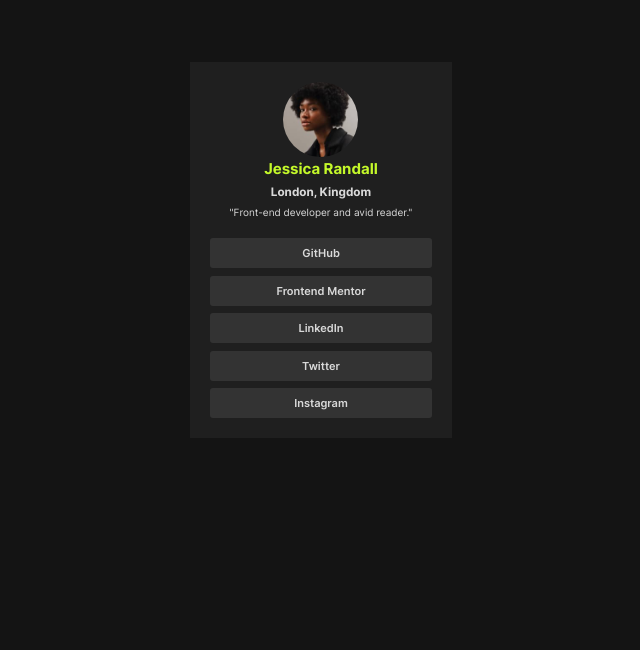
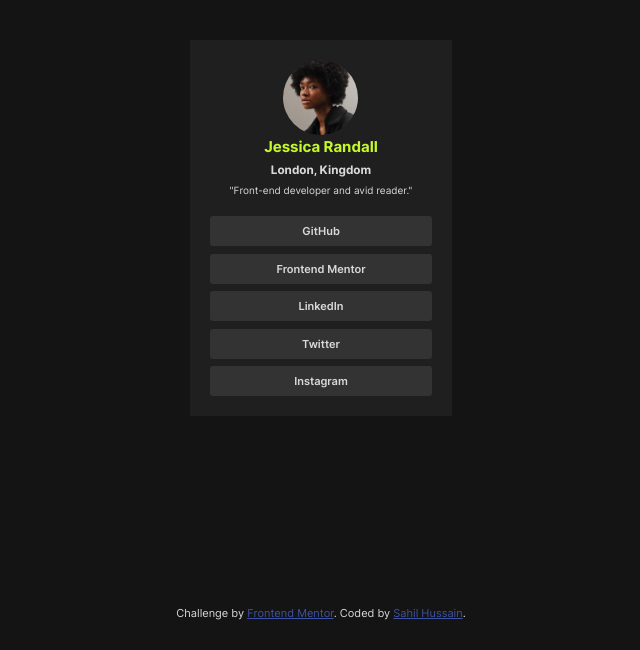
Before and after one commit to saaahilhussain/frontend-mentor-challenges, a plain HTML site: page 01-social-links-profile/index.html in a window 1280 px wide. Shown: the part 150-800 px from the top of the page, without its empty margins (319-959 px from the left). Drawn offline with Linux system fonts and the light colour scheme.

Commit message:
fm footer & margin fix

```diff
--- a/01-social-links-profile/index.html
+++ b/01-social-links-profile/index.html
@@ -41,12 +41,12 @@
         <li class="list__item"><a href="#" class="list__link">Instagram</a></li>
       </ul>
     </section>
-    <!--
+
     <div class="attribution">
       Challenge by
       <a href="https://www.frontendmentor.io?ref=challenge" target="_blank"
         >Frontend Mentor</a
-      >. Coded by <a href="#">Your Name Here</a>.
-    </div> -->
+      >. Coded by <a href="#">Sahil Hussain</a>.
+    </div>
   </body>
 </html>
--- a/01-social-links-profile/style.css
+++ b/01-social-links-profile/style.css
@@ -31,6 +31,7 @@ body {
   color: var(--color-text);
 
   display: flex;
+  flex-direction: column;
   justify-content: center;
   align-items: center;
   min-height: 100vh;
@@ -38,6 +39,7 @@ body {
 }
 
 .card {
+  margin-top: auto;
   background-color: var(--color-backgroun-card);
   max-width: 400px;
   padding: 2rem;
@@ -92,10 +94,20 @@ body {
 }
 
 .list__item:hover,
-.list__item a:hover {
+Your Name Here .list__item a:hover {
   /* text-decoration: none; */
   background-color: #c4f82a;
   color: var(--color-backgroun-card);
   font-weight: 700;
   border-radius: ;
 }
+
+.attribution {
+  font-size: 11px;
+  text-align: center;
+  margin-top: auto;
+  margin-bottom: 3rem;
+}
+.attribution a {
+  color: hsl(228, 45%, 44%);
+}
```
Also changed, not shown: 1 other file.
